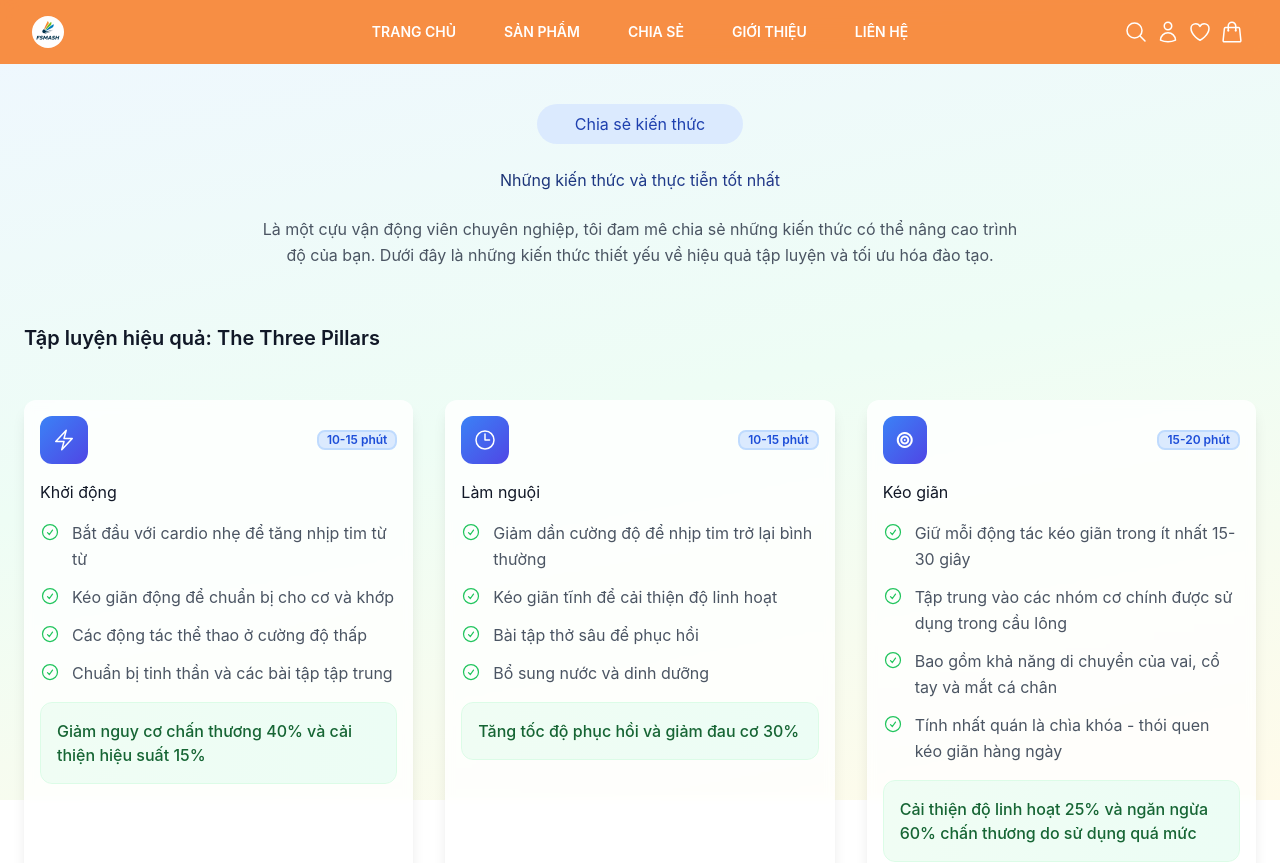
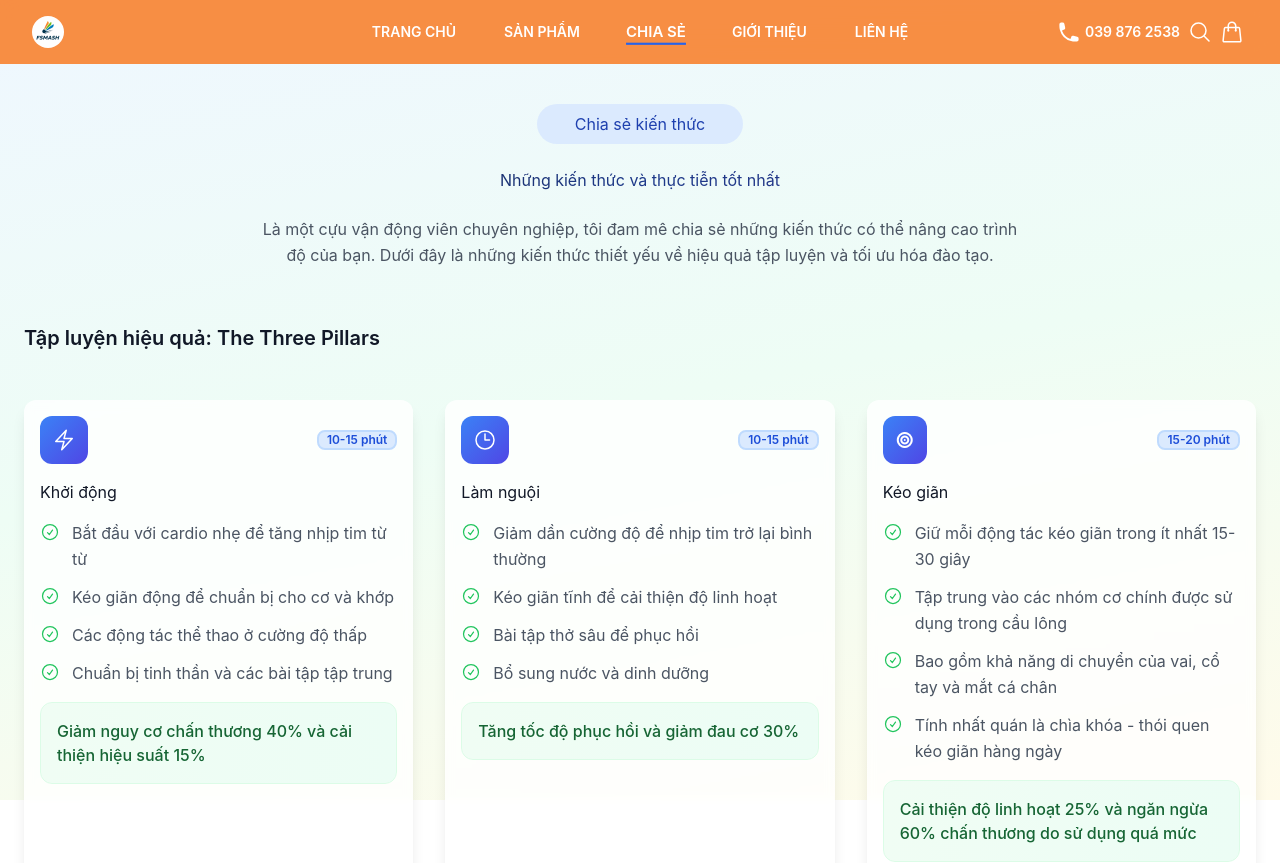
Before and after one commit to PhamMinhKhangHE186930/Fsmash-FrontEnd, a React (Create React App) app: page /sharing in a window 1280 px wide. Shown: the top 863 px of the page. Built offline with nearby package versions, Linux system fonts and the light colour scheme.

Commit message:
Development (#13)
* update title (#10)

* Fixbug/website information (#12)

* update title

* update Header current, delete card.ts

```diff
--- a/src/component/Header.jsx
+++ b/src/component/Header.jsx
@@ -36,12 +36,21 @@ const products = [
   { name: 'Integrations', description: 'Connect with third-party tools', href: '#', icon: SquaresPlusIcon },
   { name: 'Automations', description: 'Build strategic funnels that will convert', href: '#', icon: ArrowPathIcon },
 ]
+
+const navigation = [
+  { name: "TRANG CHỦ", href: "/" },
+  { name: "SẢN PHẨM", href: "/products" },
+  { name: "CHIA SẺ", href: "/sharing" },
+  { name: "GIỚI THIỆU", href: "/about" },
+  { name: "LIÊN HỆ", href: "/contact" },
+]
+
 const callsToAction = [
   { name: 'Watch demo', href: '#', icon: PlayCircleIcon },
   { name: 'Contact sales', href: '#', icon: PhoneIcon },
 ]
 
-export default function Header() {
+export default function Header({ currentTab }) {
   const [mobileMenuOpen, setMobileMenuOpen] = useState(false);
   const {
     categories, brands,
@@ -72,99 +81,30 @@ export default function Header() {
           </button>
         </div>
         <PopoverGroup className="hidden lg:flex lg:gap-x-12">
+          {navigation.map((nav, index) => (
             <motion.a
-            href="/"
+              href={nav.href}
+              initial={currentTab == (index + 1) ? { scale: 1.07 } : { scale: 1 }}
               className="text-sm/6 font-semibold text-white"
               whileHover={{ scale: 1.07 }}
               transition={{ duration: 0.1 }}
             >
-            <span className='relative after:absolute after:left-0 after:-bottom-1 after:h-[2px] after:w-0 after:bg-blue-600 after:transition-all after:duration-300 hover:after:w-full'>
-              TRANG CHỦ
+              <span className=
+                {currentTab !== (index + 1) ?
+                  'relative after:absolute after:left-0 after:-bottom-1 after:h-[2px] after:w-0 after:bg-blue-600 after:transition-all after:duration-300 hover:after:w-full'
+                  : 'relative after:absolute after:left-0 after:-bottom-1 after:h-[2px] after:bg-blue-600 after:transition-all after:duration-300 after:w-full'}>
+                {nav.name}
               </span>
             </motion.a>
-          {/* <Popover>
-            <PopoverButton className="flex items-center gap-x-1 text-sm/6 font-semibold text-white">
-              <span className='relative after:absolute after:left-0 after:-bottom-1 after:h-[2px] after:w-0 after:bg-blue-600 after:transition-all after:duration-300 hover:after:w-full'>
-                SẢN PHẨM
-              </span>
-              <ChevronDownIcon aria-hidden="true" className="size-5 flex-none text-white" />
-            </PopoverButton>
-
-            <PopoverPanel
-              transition
-              className="absolute left-0 z-10 mt-3 w-full overflow-hidden rounded-none bg-white shadow-lg ring-1 ring-gray-900/5 transition data-[closed]:translate-y-1 data-[closed]:opacity-0 data-[enter]:duration-200 data-[leave]:duration-150 data-[enter]:ease-out data-[leave]:ease-in"
-            >
-              <div className="p-4">
-                <div className={`grid ${categories.length === 2 ? 'grid-cols-2' :
-                  categories.length === 3 ? 'grid-cols-3' :
-                    categories.length === 4 ? 'grid-cols-4' :
-                      categories.length === 5 ? 'grid-cols-5' :
-                        'grid-cols-1'
-                  }`}>
-                  {categories.map((cate) => (
-                    <div>
-                      <div className='font-semibold uppercase text-orange-500 text-xl border-b-4 border-orange-500' key={cate.id}>{cate.name}</div>
-                      {brands.map(brand => (
-                        <Link to={`/product/${brand.id}`} key={brand.id}>
-                          <div className='font-normal'>{cate.name} {brand.name}</div>
-                        </Link>
           ))}
-                    </div>
-                  ))}
-                </div>
-              </div>
-            </PopoverPanel>
-          </Popover> */}
-          <motion.a
-            href="/products"
-            className="text-sm/6 font-semibold text-white"
-            whileHover={{ scale: 1.07 }}
-            transition={{ duration: 0.1 }}
-          >
-            <span className='relative after:absolute after:left-0 after:-bottom-1 after:h-[2px] after:w-0 after:bg-blue-600 after:transition-all after:duration-300 hover:after:w-full'>
-              SẢN PHẨM
-            </span>
-          </motion.a>
-          <motion.a
-            href="/sharing"
-            className="text-sm/6 font-semibold text-white"
-            whileHover={{ scale: 1.07 }}
-            transition={{ duration: 0.1 }}
-          >
-            <span className='relative after:absolute after:left-0 after:-bottom-1 after:h-[2px] after:w-0 after:bg-blue-600 after:transition-all after:duration-300 hover:after:w-full'>
-              CHIA SẺ
-            </span>
-          </motion.a>
-          <motion.a
-            href="/"
-            className="text-sm/6 font-semibold text-white"
-            whileHover={{ scale: 1.07 }}
-            transition={{ duration: 0.1 }}
-          >
-            <span className='relative after:absolute after:left-0 after:-bottom-1 after:h-[2px] after:w-0 after:bg-blue-600 after:transition-all after:duration-300 hover:after:w-full'>
-              GIỚI THIỆU
-            </span>
-          </motion.a>
-          <motion.a
-            href="/"
-            className="text-sm/6 font-semibold text-white"
-            whileHover={{ scale: 1.07 }}
-            transition={{ duration: 0.1 }}
-          >
-            <span className='relative after:absolute after:left-0 after:-bottom-1 after:h-[2px] after:w-0 after:bg-blue-600 after:transition-all after:duration-300 hover:after:w-full'>
-              LIÊN HỆ
-            </span>
-          </motion.a>
         </PopoverGroup>
         <div className="hidden lg:flex lg:flex-1 lg:justify-end">
+          <a href="#" className="text-sm/6 font-semibold text-white px-1 flex">
+            <PhoneIcon aria-hidden="true" className="size-6 text-white" />
+            <span className='ml-1'>039 876 2538</span>
+          </a>
           <a href="#" className="text-sm/6 font-semibold text-white px-1">
             <MagnifyingGlassIcon aria-hidden="true" className="size-6 text-white" />
-          </a>
-          <a href="#" className="text-sm/6 font-semibold text-white px-1">
-            <UserIcon aria-hidden="true" className="size-6 text-white" />
-          </a>
-          <a href="#" className="text-sm/6 font-semibold text-white px-1">
-            <HeartIcon aria-hidden="true" className="size-6 text-white" />
           </a>
           <a href="#" className="text-sm/6 font-semibold text-white px-1">
             <ShoppingBagIcon aria-hidden="true" className="size-6 text-white" />
--- a/src/component/card.ts
+++ /dev/null
@@ -1,92 +0,0 @@
-import * as React from "react";
-
-import { cn } from "./utils";
-
-function Card({ className, ...props }: React.ComponentProps<"div">) {
-  return (
-    <div
-      data-slot="card"
-      className={cn(
-        "bg-card text-card-foreground flex flex-col gap-6 rounded-xl border",
-        className,
-      )}
-      {...props}
-    />
-  );
-}
-
-function CardHeader({ className, ...props }: React.ComponentProps<"div">) {
-  return (
-    <div
-      data-slot="card-header"
-      className={cn(
-        "@container/card-header grid auto-rows-min grid-rows-[auto_auto] items-start gap-1.5 px-6 pt-6 has-data-[slot=card-action]:grid-cols-[1fr_auto] [.border-b]:pb-6",
-        className,
-      )}
-      {...props}
-    />
-  );
-}
-
-function CardTitle({ className, ...props }: React.ComponentProps<"div">) {
-  return (
-    <h4
-      data-slot="card-title"
-      className={cn("leading-none", className)}
-      {...props}
-    />
-  );
-}
-
-function CardDescription({ className, ...props }: React.ComponentProps<"div">) {
-  return (
-    <p
-      data-slot="card-description"
-      className={cn("text-muted-foreground", className)}
-      {...props}
-    />
-  );
-}
-
-function CardAction({ className, ...props }: React.ComponentProps<"div">) {
-  return (
-    <div
-      data-slot="card-action"
-      className={cn(
-        "col-start-2 row-span-2 row-start-1 self-start justify-self-end",
-        className,
-      )}
-      {...props}
-    />
-  );
-}
-
-function CardContent({ className, ...props }: React.ComponentProps<"div">) {
-  return (
-    <div
-      data-slot="card-content"
-      className={cn("px-6 [&:last-child]:pb-6", className)}
-      {...props}
-    />
-  );
-}
-
-function CardFooter({ className, ...props }: React.ComponentProps<"div">) {
-  return (
-    <div
-      data-slot="card-footer"
-      className={cn("flex items-center px-6 pb-6 [.border-t]:pt-6", className)}
-      {...props}
-    />
-  );
-}
-
-export {
-  Card,
-  CardHeader,
-  CardFooter,
-  CardTitle,
-  CardAction,
-  CardDescription,
-  CardContent,
-};
--- a/src/page/HomeScreen.jsx
+++ b/src/page/HomeScreen.jsx
@@ -22,7 +22,7 @@ function HomeScreen() {
     return (
         <div>
             <div className='fixed top-0 z-50 w-full'>
-                <Header />
+                <Header currentTab={1} />
             </div>
             <ReactFullpage
                 render={() => (
--- a/src/page/ProductList.jsx
+++ b/src/page/ProductList.jsx
@@ -60,7 +60,7 @@ const ProductList = () => {
     <div className="bg-gray-50 min-h-screen -z-20">
       {/* Header cố định */}
       <div className="fixed top-0 z-50 w-full">
-        <Header />
+        <Header currentTab={2} />
       </div>
 
       <motion.div
--- a/src/page/Sharing.jsx
+++ b/src/page/Sharing.jsx
@@ -95,7 +95,7 @@ const Sharing = () => {
     return (
         <div className='pb-20'>
             <div className='sticky top-0 z-50 w-full'>
-                <Header />
+                <Header currentTab={3}/>
             </div>
             <motion.div
                 className="fixed inset-0 bg-gradient-to-br from-blue-50 via-green-50 to-yellow-50 -z-10"
```
Lines whose indentation alone changed are shown as unchanged.
